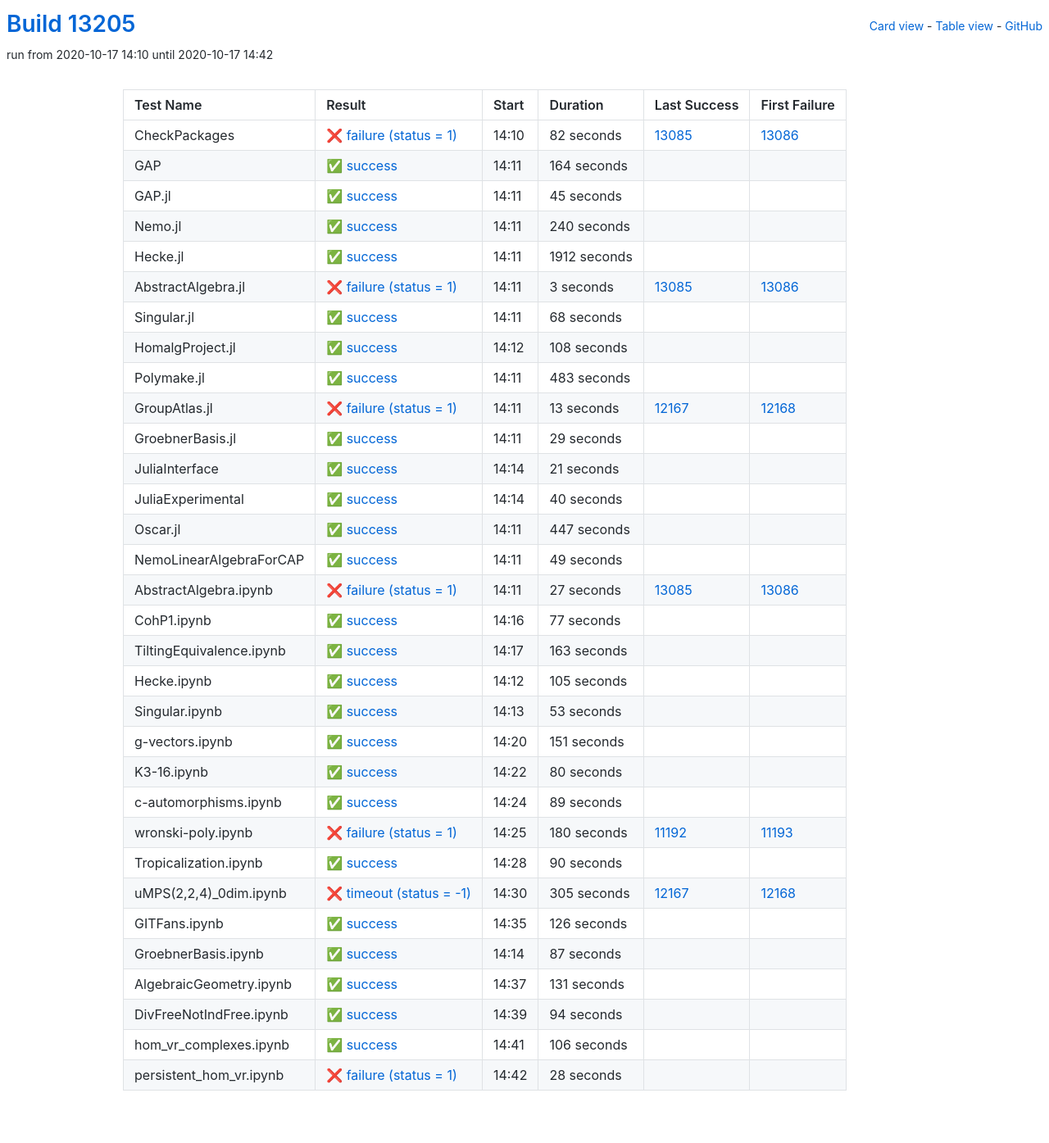
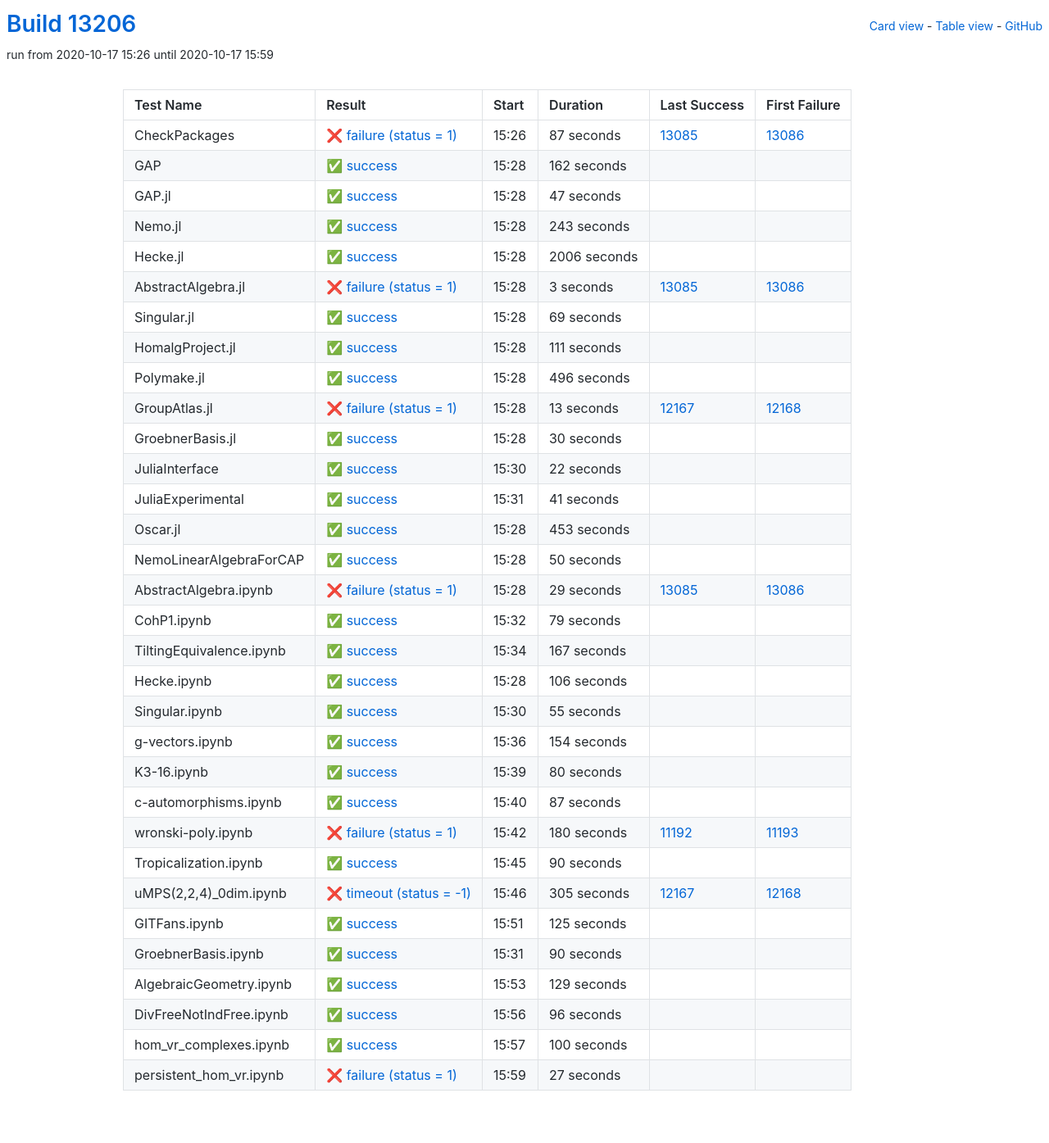
Before and after one commit to oscar-system/oscar-ci-status, a Jekyll site: the page built from table.html, in a window 1280 px wide. Shown: the whole page at 82% size. Built offline with Jekyll 4.4.1, drawn with Linux system fonts in a browser that asks for light colours.

Commit message:
Build #13206

```diff
--- a/_data/ci.yml
+++ b/_data/ci.yml
@@ -1,6 +1,6 @@
 ---
-build: 13205
-build_url: https://oscarci.mathematik.uni-kl.de/job/oscar/13205/
+build: 13206
+build_url: https://oscarci.mathematik.uni-kl.de/job/oscar/13206/
 job: oscar
 organization: oscar-system
 repo: oscar-ci-status
@@ -8,68 +8,68 @@
 tests:
 - name: CheckPackages
   id: checkpackages
-  log: https://oscarci.mathematik.uni-kl.de/job/oscar/13205/artifact/logs/build-13205/CheckPackages.log
-  start: 2020-10-17 14:10
+  log: https://oscarci.mathematik.uni-kl.de/job/oscar/13206/artifact/logs/build-13206/CheckPackages.log
+  start: 2020-10-17 15:26
   success: false
   exitcode: 1
   status: failure
-  duration: 82
+  duration: 87
   last_success: 13085
   last_success_url: https://oscarci.mathematik.uni-kl.de/job/oscar/13085/
   first_failure: 13086
   first_failure_url: https://oscarci.mathematik.uni-kl.de/job/oscar/13086/
 - name: GAP
   id: gap
-  log: https://oscarci.mathematik.uni-kl.de/job/oscar/13205/artifact/logs/build-13205/GAP.log
-  start: 2020-10-17 14:11
+  log: https://oscarci.mathematik.uni-kl.de/job/oscar/13206/artifact/logs/build-13206/GAP.log
+  start: 2020-10-17 15:28
   success: true
   exitcode: 0
   status: success
-  duration: 164
+  duration: 162
   last_success: false
   last_success_url:
   first_failure: false
   first_failure_url:
 - name: GAP.jl
   id: gap-jl
-  log: https://oscarci.mathematik.uni-kl.de/job/oscar/13205/artifact/logs/build-13205/GAP.jl.log
-  start: 2020-10-17 14:11
+  log: https://oscarci.mathematik.uni-kl.de/job/oscar/13206/artifact/logs/build-13206/GAP.jl.log
+  start: 2020-10-17 15:28
   success: true
   exitcode: 0
   status: success
-  duration: 45
+  duration: 47
   last_success: false
   last_success_url:
   first_failure: false
   first_failure_url:
 - name: Nemo.jl
   id: nemo-jl
-  log: https://oscarci.mathematik.uni-kl.de/job/oscar/13205/artifact/logs/build-13205/Nemo.jl.log
-  start: 2020-10-17 14:11
+  log: https://oscarci.mathematik.uni-kl.de/job/oscar/13206/artifact/logs/build-13206/Nemo.jl.log
+  start: 2020-10-17 15:28
   success: true
   exitcode: 0
   status: success
-  duration: 240
+  duration: 243
   last_success: false
   last_success_url:
   first_failure: false
   first_failure_url:
 - name: Hecke.jl
   id: hecke-jl
-  log: https://oscarci.mathematik.uni-kl.de/job/oscar/13205/artifact/logs/build-13205/Hecke.jl.log
-  start: 2020-10-17 14:11
+  log: https://oscarci.mathematik.uni-kl.de/job/oscar/13206/artifact/logs/build-13206/Hecke.jl.log
+  start: 2020-10-17 15:28
   success: true
   exitcode: 0
   status: success
-  duration: 1912
+  duration: 2006
   last_success: false
   last_success_url:
   first_failure: false
   first_failure_url:
 - name: AbstractAlgebra.jl
   id: abstractalgebra-jl
-  log: https://oscarci.mathematik.uni-kl.de/job/oscar/13205/artifact/logs/build-13205/AbstractAlgebra.jl.log
-  start: 2020-10-17 14:11
+  log: https://oscarci.mathematik.uni-kl.de/job/oscar/13206/artifact/logs/build-13206/AbstractAlgebra.jl.log
+  start: 2020-10-17 15:28
   success: false
   exitcode: 1
   status: failure
@@ -80,44 +80,44 @@
   first_failure_url: https://oscarci.mathematik.uni-kl.de/job/oscar/13086/
 - name: Singular.jl
   id: singular-jl
-  log: https://oscarci.mathematik.uni-kl.de/job/oscar/13205/artifact/logs/build-13205/Singular.jl.log
-  start: 2020-10-17 14:11
+  log: https://oscarci.mathematik.uni-kl.de/job/oscar/13206/artifact/logs/build-13206/Singular.jl.log
+  start: 2020-10-17 15:28
   success: true
   exitcode: 0
   status: success
-  duration: 68
+  duration: 69
   last_success: false
   last_success_url:
   first_failure: false
   first_failure_url:
 - name: HomalgProject.jl
   id: homalgproject-jl
-  log: https://oscarci.mathematik.uni-kl.de/job/oscar/13205/artifact/logs/build-13205/HomalgProject.jl.log
-  start: 2020-10-17 14:12
+  log: https://oscarci.mathematik.uni-kl.de/job/oscar/13206/artifact/logs/build-13206/HomalgProject.jl.log
+  start: 2020-10-17 15:28
   success: true
   exitcode: 0
   status: success
-  duration: 108
+  duration: 111
   last_success: false
   last_success_url:
   first_failure: false
   first_failure_url:
 - name: Polymake.jl
   id: polymake-jl
-  log: https://oscarci.mathematik.uni-kl.de/job/oscar/13205/artifact/logs/build-13205/Polymake.jl.log
-  start: 2020-10-17 14:11
+  log: https://oscarci.mathematik.uni-kl.de/job/oscar/13206/artifact/logs/build-13206/Polymake.jl.log
+  start: 2020-10-17 15:28
   success: true
   exitcode: 0
   status: success
-  duration: 483
+  duration: 496
   last_success: false
   last_success_url:
   first_failure: false
   first_failure_url:
 - name: GroupAtlas.jl
   id: groupatlas-jl
-  log: https://oscarci.mathematik.uni-kl.de/job/oscar/13205/artifact/logs/build-13205/GroupAtlas.jl.log
-  start: 2020-10-17 14:11
+  log: https://oscarci.mathematik.uni-kl.de/job/oscar/13206/artifact/logs/build-13206/GroupAtlas.jl.log
+  start: 2020-10-17 15:28
   success: false
   exitcode: 1
   status: failure
@@ -128,140 +128,140 @@
   first_failure_url: https://oscarci.mathematik.uni-kl.de/job/oscar/12168/
 - name: GroebnerBasis.jl
   id: groebnerbasis-jl
-  log: https://oscarci.mathematik.uni-kl.de/job/oscar/13205/artifact/logs/build-13205/GroebnerBasis.jl.log
-  start: 2020-10-17 14:11
+  log: https://oscarci.mathematik.uni-kl.de/job/oscar/13206/artifact/logs/build-13206/GroebnerBasis.jl.log
+  start: 2020-10-17 15:28
   success: true
   exitcode: 0
   status: success
-  duration: 29
+  duration: 30
   last_success: false
   last_success_url:
   first_failure: false
   first_failure_url:
 - name: JuliaInterface
   id: juliainterface
-  log: https://oscarci.mathematik.uni-kl.de/job/oscar/13205/artifact/logs/build-13205/JuliaInterface.log
-  start: 2020-10-17 14:14
+  log: https://oscarci.mathematik.uni-kl.de/job/oscar/13206/artifact/logs/build-13206/JuliaInterface.log
+  start: 2020-10-17 15:30
   success: true
   exitcode: 0
   status: success
-  duration: 21
+  duration: 22
   last_success: false
   last_success_url:
   first_failure: false
   first_failure_url:
 - name: JuliaExperimental
   id: juliaexperimental
-  log: https://oscarci.mathematik.uni-kl.de/job/oscar/13205/artifact/logs/build-13205/JuliaExperimental.log
-  start: 2020-10-17 14:14
+  log: https://oscarci.mathematik.uni-kl.de/job/oscar/13206/artifact/logs/build-13206/JuliaExperimental.log
+  start: 2020-10-17 15:31
   success: true
   exitcode: 0
   status: success
-  duration: 40
+  duration: 41
   last_success: false
   last_success_url:
   first_failure: false
   first_failure_url:
 - name: Oscar.jl
   id: oscar-jl
-  log: https://oscarci.mathematik.uni-kl.de/job/oscar/13205/artifact/logs/build-13205/Oscar.jl.log
-  start: 2020-10-17 14:11
+  log: https://oscarci.mathematik.uni-kl.de/job/oscar/13206/artifact/logs/build-13206/Oscar.jl.log
+  start: 2020-10-17 15:28
   success: true
   exitcode: 0
   status: success
-  duration: 447
+  duration: 453
   last_success: false
   last_success_url:
   first_failure: false
   first_failure_url:
 - name: NemoLinearAlgebraForCAP
   id: nemolinearalgebraforcap
-  log: https://oscarci.mathematik.uni-kl.de/job/oscar/13205/artifact/logs/build-13205/NemoLinearAlgebraForCAP.log
-  start: 2020-10-17 14:11
+  log: https://oscarci.mathematik.uni-kl.de/job/oscar/13206/artifact/logs/build-13206/NemoLinearAlgebraForCAP.log
+  start: 2020-10-17 15:28
   success: true
   exitcode: 0
   status: success
-  duration: 49
+  duration: 50
   last_success: false
   last_success_url:
   first_failure: false
   first_failure_url:
 - name: AbstractAlgebra.ipynb
   id: abstractalgebra-ipynb
-  log: https://oscarci.mathematik.uni-kl.de/job/oscar/13205/artifact/logs/build-13205/AbstractAlgebra.ipynb.log
-  start: 2020-10-17 14:11
+  log: https://oscarci.mathematik.uni-kl.de/job/oscar/13206/artifact/logs/build-13206/AbstractAlgebra.ipynb.log
+  start: 2020-10-17 15:28
   success: false
   exitcode: 1
   status: failure
-  duration: 27
+  duration: 29
   last_success: 13085
   last_success_url: https://oscarci.mathematik.uni-kl.de/job/oscar/13085/
   first_failure: 13086
   first_failure_url: https://oscarci.mathematik.uni-kl.de/job/oscar/13086/
 - name: CohP1.ipynb
   id: cohp1-ipynb
-  log: https://oscarci.mathematik.uni-kl.de/job/oscar/13205/artifact/logs/build-13205/CohP1.ipynb.log
-  start: 2020-10-17 14:16
+  log: https://oscarci.mathematik.uni-kl.de/job/oscar/13206/artifact/logs/build-13206/CohP1.ipynb.log
+  start: 2020-10-17 15:32
   success: true
   exitcode: 0
   status: success
-  duration: 77
+  duration: 79
   last_success: false
   last_success_url:
   first_failure: false
   first_failure_url:
 - name: TiltingEquivalence.ipynb
   id: tiltingequivalence-ipynb
-  log: https://oscarci.mathematik.uni-kl.de/job/oscar/13205/artifact/logs/build-13205/TiltingEquivalence.ipynb.log
-  start: 2020-10-17 14:17
+  log: https://oscarci.mathematik.uni-kl.de/job/oscar/13206/artifact/logs/build-13206/TiltingEquivalence.ipynb.log
+  start: 2020-10-17 15:34
   success: true
   exitcode: 0
   status: success
-  duration: 163
+  duration: 167
   last_success: false
   last_success_url:
   first_failure: false
   first_failure_url:
 - name: Hecke.ipynb
   id: hecke-ipynb
-  log: https://oscarci.mathematik.uni-kl.de/job/oscar/13205/artifact/logs/build-13205/Hecke.ipynb.log
-  start: 2020-10-17 14:12
+  log: https://oscarci.mathematik.uni-kl.de/job/oscar/13206/artifact/logs/build-13206/Hecke.ipynb.log
+  start: 2020-10-17 15:28
   success: true
   exitcode: 0
   status: success
-  duration: 105
+  duration: 106
   last_success: false
   last_success_url:
   first_failure: false
   first_failure_url:
 - name: Singular.ipynb
   id: singular-ipynb
-  log: https://oscarci.mathematik.uni-kl.de/job/oscar/13205/artifact/logs/build-13205/Singular.ipynb.log
-  start: 2020-10-17 14:13
+  log: https://oscarci.mathematik.uni-kl.de/job/oscar/13206/artifact/logs/build-13206/Singular.ipynb.log
+  start: 2020-10-17 15:30
   success: true
   exitcode: 0
   status: success
-  duration: 53
+  duration: 55
   last_success: false
   last_success_url:
   first_failure: false
   first_failure_url:
 - name: g-vectors.ipynb
   id: g-vectors-ipynb
-  log: https://oscarci.mathematik.uni-kl.de/job/oscar/13205/artifact/logs/build-13205/g-vectors.ipynb.log
-  start: 2020-10-17 14:20
+  log: https://oscarci.mathematik.uni-kl.de/job/oscar/13206/artifact/logs/build-13206/g-vectors.ipynb.log
+  start: 2020-10-17 15:36
   success: true
   exitcode: 0
   status: success
-  duration: 151
+  duration: 154
   last_success: false
   last_success_url:
   first_failure: false
   first_failure_url:
 - name: K3-16.ipynb
   id: k3-16-ipynb
-  log: https://oscarci.mathematik.uni-kl.de/job/oscar/13205/artifact/logs/build-13205/K3-16.ipynb.log
-  start: 2020-10-17 14:22
+  log: https://oscarci.mathematik.uni-kl.de/job/oscar/13206/artifact/logs/build-13206/K3-16.ipynb.log
+  start: 2020-10-17 15:39
   success: true
   exitcode: 0
   status: success
@@ -272,20 +272,20 @@
   first_failure_url:
 - name: c-automorphisms.ipynb
   id: c-automorphisms-ipynb
-  log: https://oscarci.mathematik.uni-kl.de/job/oscar/13205/artifact/logs/build-13205/c-automorphisms.ipynb.log
-  start: 2020-10-17 14:24
+  log: https://oscarci.mathematik.uni-kl.de/job/oscar/13206/artifact/logs/build-13206/c-automorphisms.ipynb.log
+  start: 2020-10-17 15:40
   success: true
   exitcode: 0
   status: success
-  duration: 89
+  duration: 87
   last_success: false
   last_success_url:
   first_failure: false
   first_failure_url:
 - name: wronski-poly.ipynb
   id: wronski-poly-ipynb
-  log: https://oscarci.mathematik.uni-kl.de/job/oscar/13205/artifact/logs/build-13205/wronski-poly.ipynb.log
-  start: 2020-10-17 14:25
+  log: https://oscarci.mathematik.uni-kl.de/job/oscar/13206/artifact/logs/build-13206/wronski-poly.ipynb.log
+  start: 2020-10-17 15:42
   success: false
   exitcode: 1
   status: failure
@@ -296,8 +296,8 @@
   first_failure_url: https://oscarci.mathematik.uni-kl.de/job/oscar/11193/
 - name: Tropicalization.ipynb
   id: tropicalization-ipynb
-  log: https://oscarci.mathematik.uni-kl.de/job/oscar/13205/artifact/logs/build-13205/Tropicalization.ipynb.log
-  start: 2020-10-17 14:28
+  log: https://oscarci.mathematik.uni-kl.de/job/oscar/13206/artifact/logs/build-13206/Tropicalization.ipynb.log
+  start: 2020-10-17 15:45
   success: true
   exitcode: 0
   status: success
@@ -308,8 +308,8 @@
   first_failure_url:
 - name: uMPS(2,2,4)_0dim.ipynb
   id: umps-2-2-4-0dim-ipynb
-  log: https://oscarci.mathematik.uni-kl.de/job/oscar/13205/artifact/logs/build-13205/uMPS-2-2-4-_0dim.ipynb.log
-  start: 2020-10-17 14:30
+  log: https://oscarci.mathematik.uni-kl.de/job/oscar/13206/artifact/logs/build-13206/uMPS-2-2-4-_0dim.ipynb.log
+  start: 2020-10-17 15:46
   success: false
   exitcode: -1
   status: timeout
@@ -320,72 +320,72 @@
   first_failure_url: https://oscarci.mathematik.uni-kl.de/job/oscar/12168/
 - name: GITFans.ipynb
   id: gitfans-ipynb
-  log: https://oscarci.mathematik.uni-kl.de/job/oscar/13205/artifact/logs/build-13205/GITFans.ipynb.log
-  start: 2020-10-17 14:35
+  log: https://oscarci.mathematik.uni-kl.de/job/oscar/13206/artifact/logs/build-13206/GITFans.ipynb.log
+  start: 2020-10-17 15:51
   success: true
   exitcode: 0
   status: success
-  duration: 126
+  duration: 125
   last_success: false
   last_success_url:
   first_failure: false
   first_failure_url:
 - name: GroebnerBasis.ipynb
   id: groebnerbasis-ipynb
-  log: https://oscarci.mathematik.uni-kl.de/job/oscar/13205/artifact/logs/build-13205/GroebnerBasis.ipynb.log
-  start: 2020-10-17 14:14
+  log: https://oscarci.mathematik.uni-kl.de/job/oscar/13206/artifact/logs/build-13206/GroebnerBasis.ipynb.log
+  start: 2020-10-17 15:31
   success: true
   exitcode: 0
   status: success
-  duration: 87
+  duration: 90
   last_success: false
   last_success_url:
   first_failure: false
   first_failure_url:
 - name: AlgebraicGeometry.ipynb
   id: algebraicgeometry-ipynb
-  log: https://oscarci.mathematik.uni-kl.de/job/oscar/13205/artifact/logs/build-13205/AlgebraicGeometry.ipynb.log
-  start: 2020-10-17 14:37
+  log: https://oscarci.mathematik.uni-kl.de/job/oscar/13206/artifact/logs/build-13206/AlgebraicGeometry.ipynb.log
+  start: 2020-10-17 15:53
   success: true
   exitcode: 0
   status: success
-  duration: 131
+  duration: 129
   last_success: false
   last_success_url:
   first_failure: false
   first_failure_url:
 - name: DivFreeNotIndFree.ipynb
   id: divfreenotindfree-ipynb
-  log: https://oscarci.mathematik.uni-kl.de/job/oscar/13205/artifact/logs/build-13205/DivFreeNotIndFree.ipynb.log
-  start: 2020-10-17 14:39
+  log: https://oscarci.mathematik.uni-kl.de/job/oscar/13206/artifact/logs/build-13206/DivFreeNotIndFree.ipynb.log
+  start: 2020-10-17 15:56
   success: true
   exitcode: 0
   status: success
-  duration: 94
+  duration: 96
   last_success: false
   last_success_url:
   first_failure: false
   first_failure_url:
 - name: hom_vr_complexes.ipynb
   id: hom-vr-complexes-ipynb
-  log: https://oscarci.mathematik.uni-kl.de/job/oscar/13205/artifact/logs/build-13205/hom_vr_complexes.ipynb.log
-  start: 2020-10-17 14:41
+  log: https://oscarci.mathematik.uni-kl.de/job/oscar/13206/artifact/logs/build-13206/hom_vr_complexes.ipynb.log
+  start: 2020-10-17 15:57
   success: true
   exitcode: 0
   status: success
-  duration: 106
+  duration: 100
   last_success: false
   last_success_url:
   first_failure: false
   first_failure_url:
 - name: persistent_hom_vr.ipynb
   id: persistent-hom-vr-ipynb
-  log: https://oscarci.mathematik.uni-kl.de/job/oscar/13205/artifact/logs/build-13205/persistent_hom_vr.ipynb.log
-  start: 2020-10-17 14:42
+  log: https://oscarci.mathematik.uni-kl.de/job/oscar/13206/artifact/logs/build-13206/persistent_hom_vr.ipynb.log
+  start: 2020-10-17 15:59
   success: false
   exitcode: 1
   status: failure
-  duration: 28
+  duration: 27
   last_success: false
   last_success_url:
   first_failure: false
```
Also changed, not shown: README.md.
